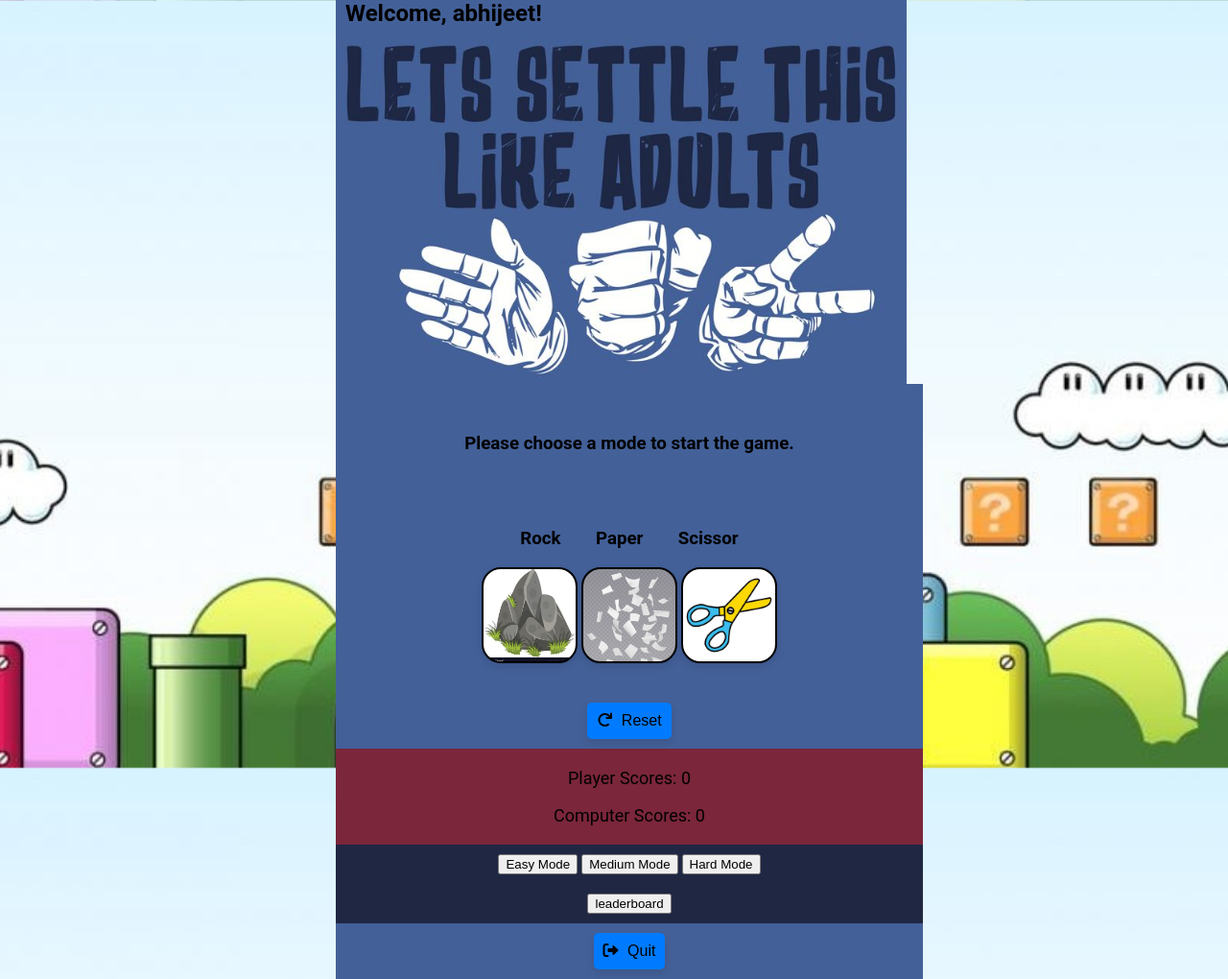
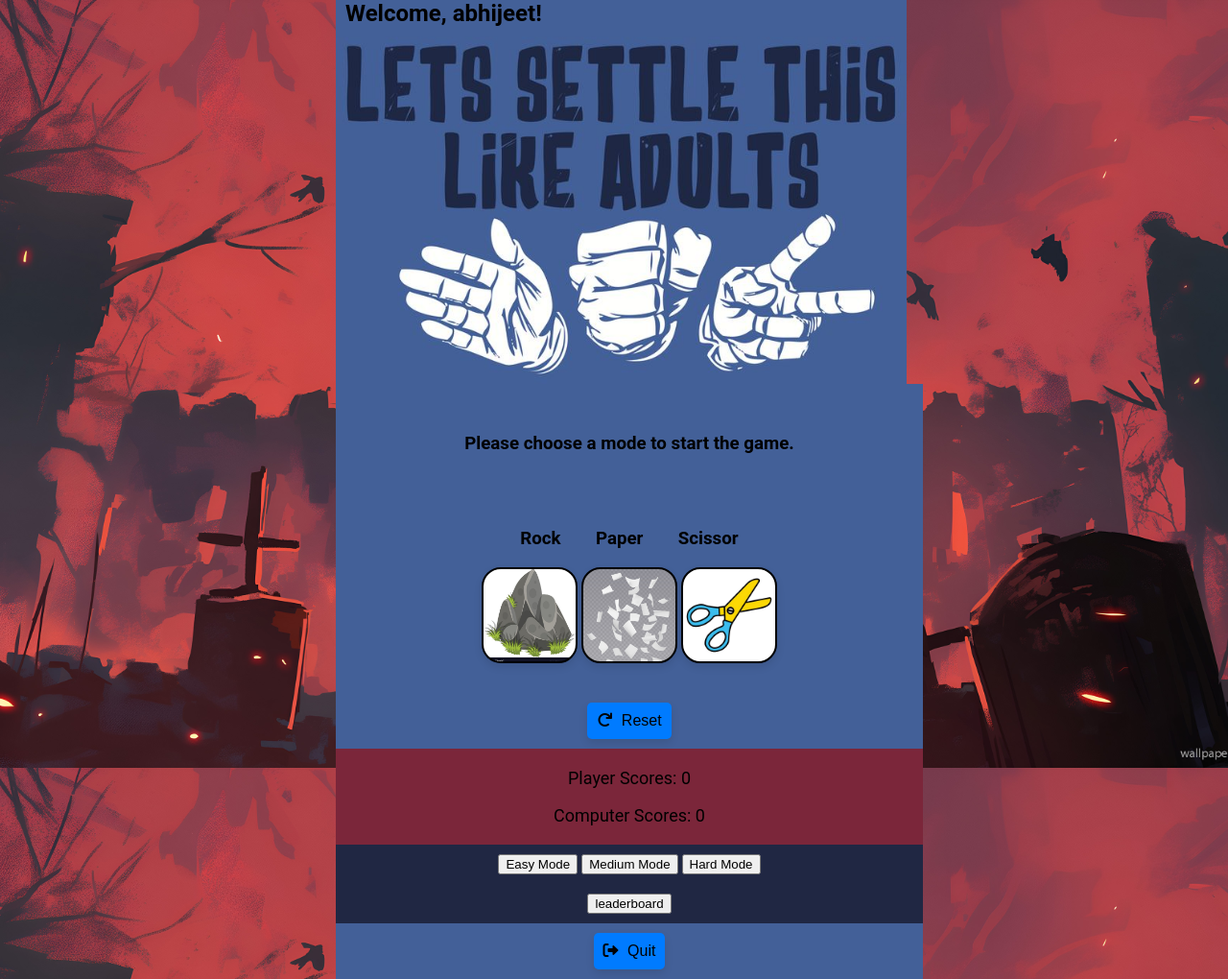
Before and after one commit to Abhijeettambe2002/RockPaperScissors, a Django app: page /main_page/ in a window 1280 px wide. Shown: the whole page at 96% size. Run offline with Django 5.2, Linux system fonts and the light colour scheme; a user stored in the database is signed in; data comes from the database, SQL or seed files in the repository; both versions use the stored data as it was after the commit.

Commit message:
New Background

```diff
--- a/MyGames/static/css/game.css
+++ b/MyGames/static/css/game.css
@@ -3,7 +3,7 @@ body {
     background-color: #f4f4f4;
     margin: 0;
     padding: 0;
-    background-image: url("/static/images/bg4.jpg");
+    background-image: url("/static/images/bg9.jpg");
     background-size: cover;
     background-attachment: fixed;
 }
```
Also changed, not shown: MyGames/db.sqlite3, MyGames/static/images/bg10.jpg (added), MyGames/static/images/bg8.jpg (added), MyGames/static/images/bg9.jpg (added).
